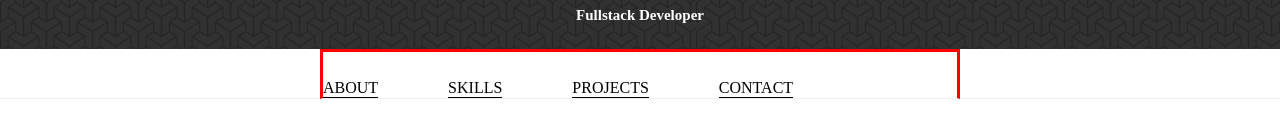
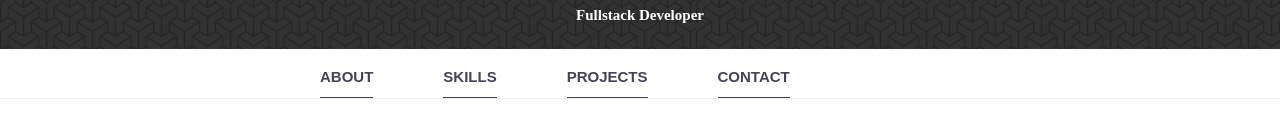
Before and after one commit to bmcarmody/old_portfolio_2018, a website built with webpack: page src/index.html in a window 1280 px wide. Shown: the part 201-338 px from the top of the page. Built offline with nearby package versions, Linux system fonts and the light colour scheme.

Commit message:
Formatted nav bar

```diff
--- a/src/sass/abstracts/_variables.scss
+++ b/src/sass/abstracts/_variables.scss
@@ -1,5 +1,7 @@
 //COLORS
 $color-white: #fff;
+$color-light-grey: #eee;
+$color-dark-grey: #445;
 
 //FONT
 $default-font-size: 1.6rem;
--- a/src/sass/base/_typography.scss
+++ b/src/sass/base/_typography.scss
@@ -0,0 +1,5 @@
+.nav {
+    font-family: proxima-nova, sans-serif;
+    font-style: normal;
+    font-weight: bold;
+}
--- a/src/sass/layout/_grid.scss
+++ b/src/sass/layout/_grid.scss
@@ -19,14 +19,14 @@
     grid-template-columns: 1fr 2fr 1fr;
     grid-template-areas: "g-border-left nav g-border-right";
 
-    .g-border {
+    .g-border { //There is no class .g-border, it's only for scss grouping
         &-left {
-            border-bottom: 1px solid #eee;
+            border-bottom: 1px solid $color-light-grey;
             grid-area: g-border-left;
         }
 
         &-right {
-            border-bottom: 1px solid #eee;
+            border-bottom: 1px solid $color-light-grey;
             grid-area: g-border-right;
         }
     }
--- a/src/sass/layout/_navigation.scss
+++ b/src/sass/layout/_navigation.scss
@@ -1,14 +1,14 @@
 .nav {
-    font-size: $default-font-size;
-    border: 3px solid red; //TEMPORARY
+    font-size: 1.5rem;
     height: 5rem;
-    border-bottom: 1px solid #eee;
+    border-bottom: 1px solid $color-light-grey;
 
     a {
         margin-top: auto;
         margin-right: 7rem;
-        color: #000;
+        color: $color-dark-grey;
         text-decoration: none;
-        border-bottom: 1px solid #000;
+        border-bottom: 1px solid $color-dark-grey;
+        padding-bottom: 1.2rem;
     }
 }
```
